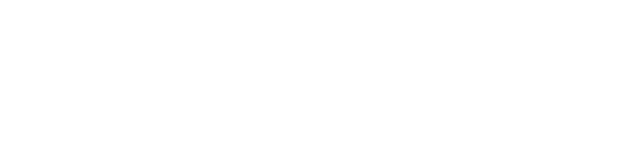
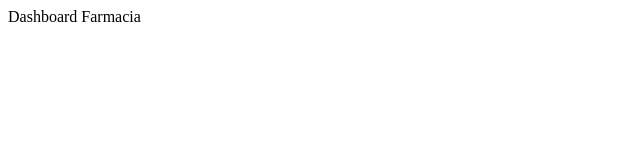
Before and after one commit to keithgranda/Farmacia-web, a plain HTML site: page index.html in a window 1280 px wide. Shown: the whole page, without its empty margins (0-640 px from the left). Drawn offline with Linux system fonts and the light colour scheme.

Commit message:
Actualizar index.html

```diff
--- a/index.html
+++ b/index.html
@@ -6,6 +6,6 @@
     <title>Document</title>
 </head>
 <body>
-
+    <header>Dashboard Farmacia</header>
 </body>
 </html>
```
